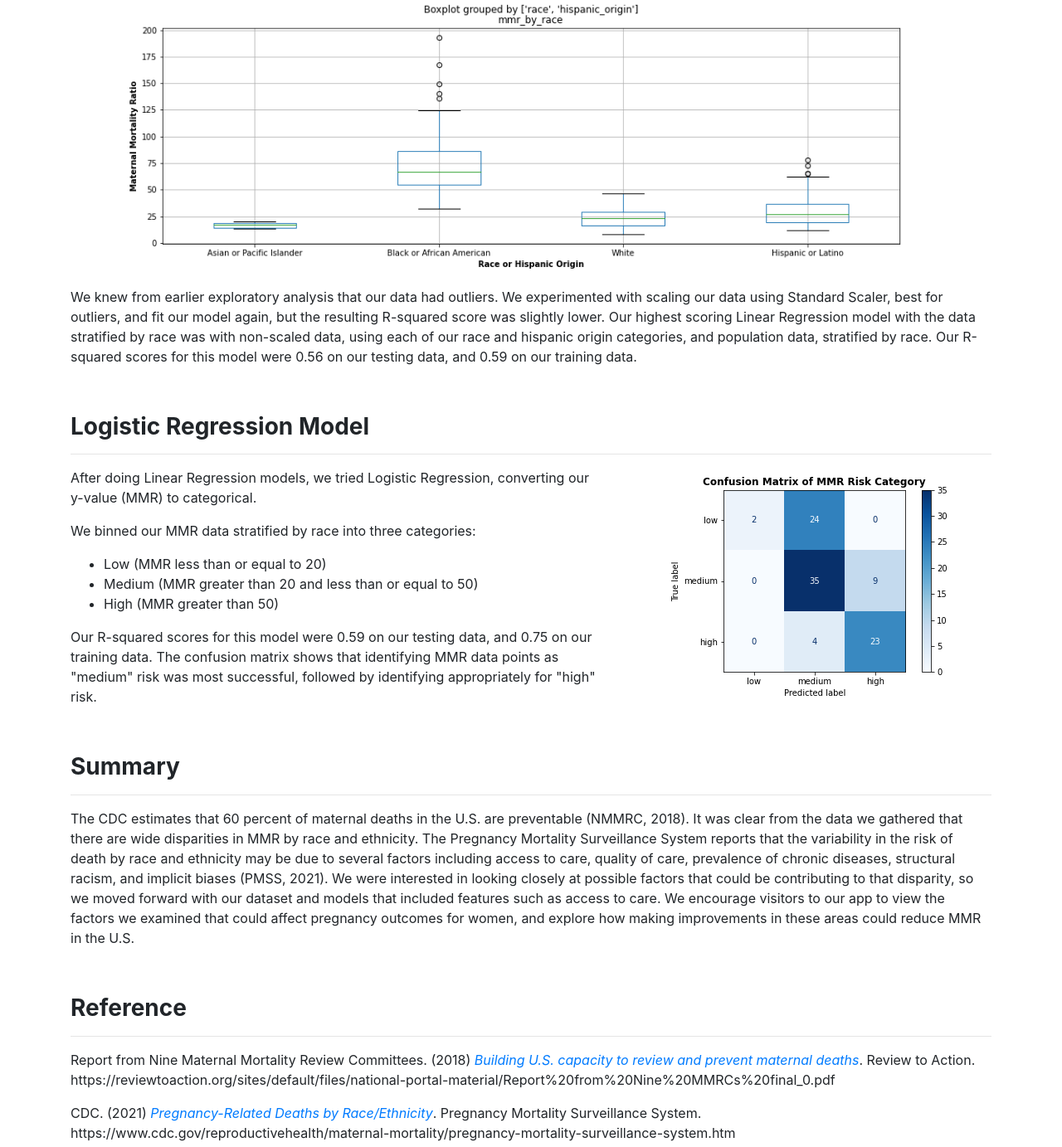
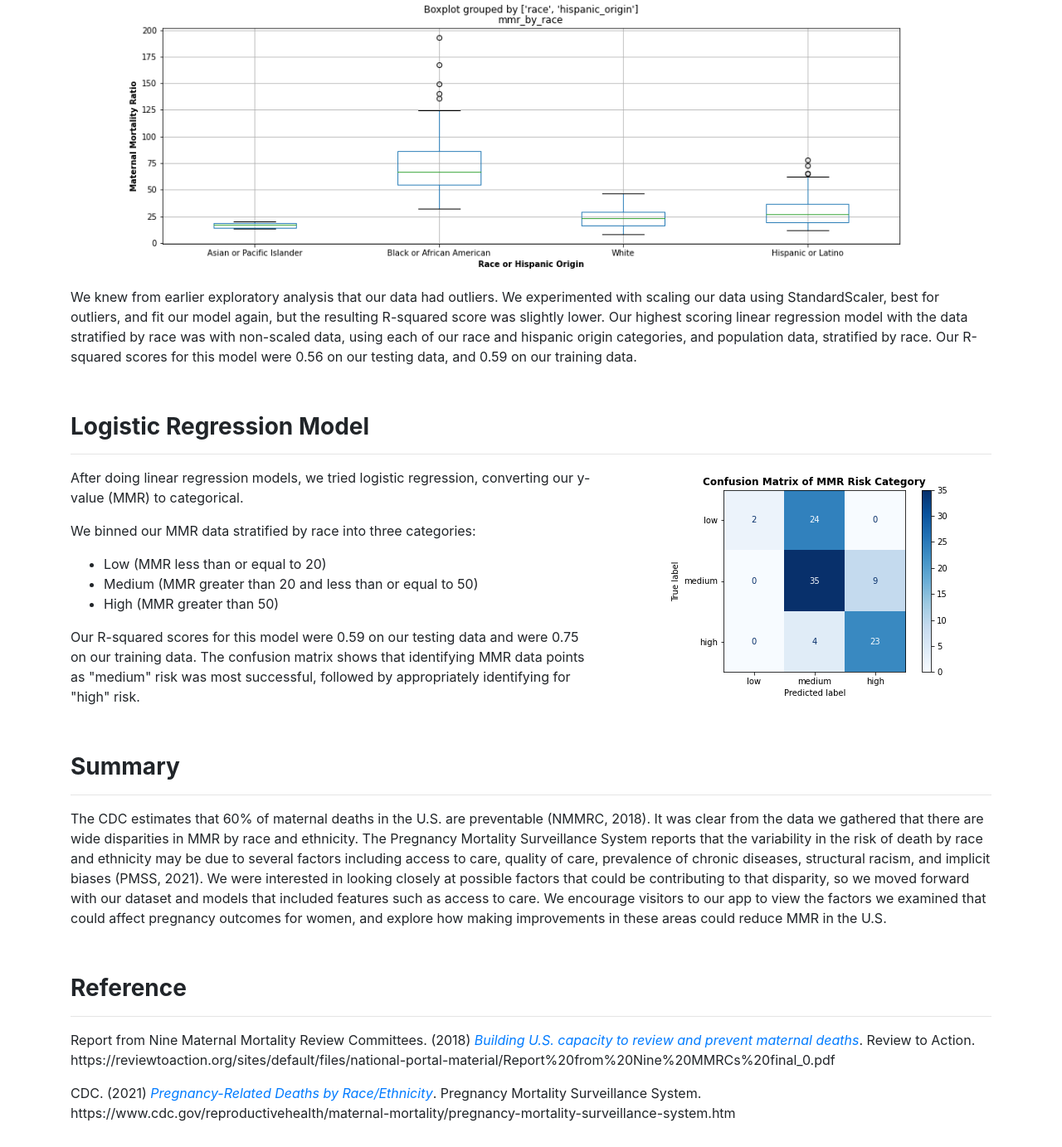
Before and after one commit to abpuccini/maternal-mortality-project, a Flask app: page /machine-learning-race-model in a window 1280 px wide. Shown: the part 2309-3692 px from the top of the page at 83% size. Run offline with Flask 2, Linux system fonts and the light colour scheme; some libraries are stand-ins or nearby versions; some web fonts are replaced.

Commit message:
Copyedit text on machine-learning-race-model.html

```diff
--- a/templates/machine-learning-race-model.html
+++ b/templates/machine-learning-race-model.html
@@ -181,9 +181,9 @@
             <div class="col-12 col-sm-12 col-md-12 col-lg-12 col-xl-12 col-xxl-12">
                 <p>
                     We knew from earlier exploratory analysis that our data had outliers. We
-                    experimented with scaling our data using Standard Scaler, best for outliers, and
+                    experimented with scaling our data using StandardScaler, best for outliers, and
                     fit our model again, but the resulting R-squared score was slightly lower. Our highest
-                    scoring Linear Regression model with the data stratified by race was with
+                    scoring linear regression model with the data stratified by race was with
                     non-scaled data, using each of our race and hispanic origin categories, and
                     population data, stratified by race. Our R-squared scores for this model were 0.56 on
                     our testing data, and 0.59 on our training data.
@@ -202,7 +202,7 @@
         <div class="row">
             <div class="col-12 col-sm-12 col-md-7 col-lg-7 col-xl-7 col-xxl-7">
                 <p>
-                    After doing Linear Regression models, we tried Logistic Regression, converting
+                    After doing linear regression models, we tried logistic regression, converting
                     our y-value (MMR) to categorical.
                 </p>
                 <p>
@@ -214,9 +214,9 @@
                 </ul>
                 </p>
                 <p>
-                    Our R-squared scores for this model were 0.59 on our testing data, and 0.75 on our
+                    Our R-squared scores for this model were 0.59 on our testing data and were 0.75 on our
                     training data. The confusion matrix shows that identifying MMR data points
-                    as "medium" risk was most successful, followed by identifying appropriately for
+                    as "medium" risk was most successful, followed by appropriately identifying for
                     "high" risk.
                 </p>
             </div>
@@ -231,7 +231,7 @@
                 <hr>
                 <div class="overview">
                     <p>
-                        The CDC estimates that 60 percent of maternal deaths in the U.S. are preventable (NMMRC, 2018). It was clear from the data we gathered that there are wide disparities in MMR by race and ethnicity. The Pregnancy Mortality Surveillance System reports that the variability in the risk of death by race and ethnicity may be due to several factors including access to care, quality of care, prevalence of chronic diseases, structural racism, and implicit biases (PMSS, 2021). We were interested in looking closely at possible factors that could be contributing to that disparity, so we moved forward with our dataset and models that included features such as access to care. We encourage visitors to our app to view the factors we examined that could affect  pregnancy outcomes for women, and explore how making improvements in these areas could reduce MMR in the U.S.
+                        The CDC estimates that 60% of maternal deaths in the U.S. are preventable (NMMRC, 2018). It was clear from the data we gathered that there are wide disparities in MMR by race and ethnicity. The Pregnancy Mortality Surveillance System reports that the variability in the risk of death by race and ethnicity may be due to several factors including access to care, quality of care, prevalence of chronic diseases, structural racism, and implicit biases (PMSS, 2021). We were interested in looking closely at possible factors that could be contributing to that disparity, so we moved forward with our dataset and models that included features such as access to care. We encourage visitors to our app to view the factors we examined that could affect  pregnancy outcomes for women, and explore how making improvements in these areas could reduce MMR in the U.S.
                     </p>
                 </div>
             </div>
```
